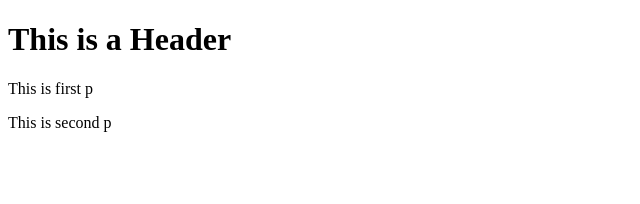
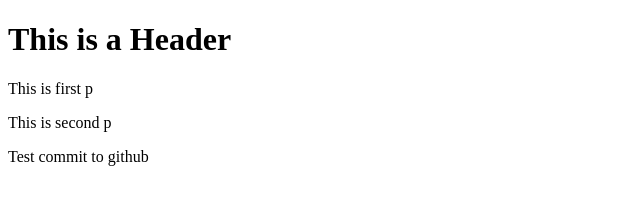
Before and after one commit to tobik73/react, a plain HTML site: page index.html in a window 1280 px wide. Shown: the whole page, without its empty margins (0-640 px from the left). Drawn offline with Linux system fonts and the light colour scheme.

Commit message:
commit to github

```diff
--- a/index.html
+++ b/index.html
@@ -7,6 +7,7 @@
     <h1>This is a Header</h1>
     <p>This is first p</p>
     <p>This is second p</p>
+    <p>Test commit to github</p>
 </body>
 
 </html>
```
